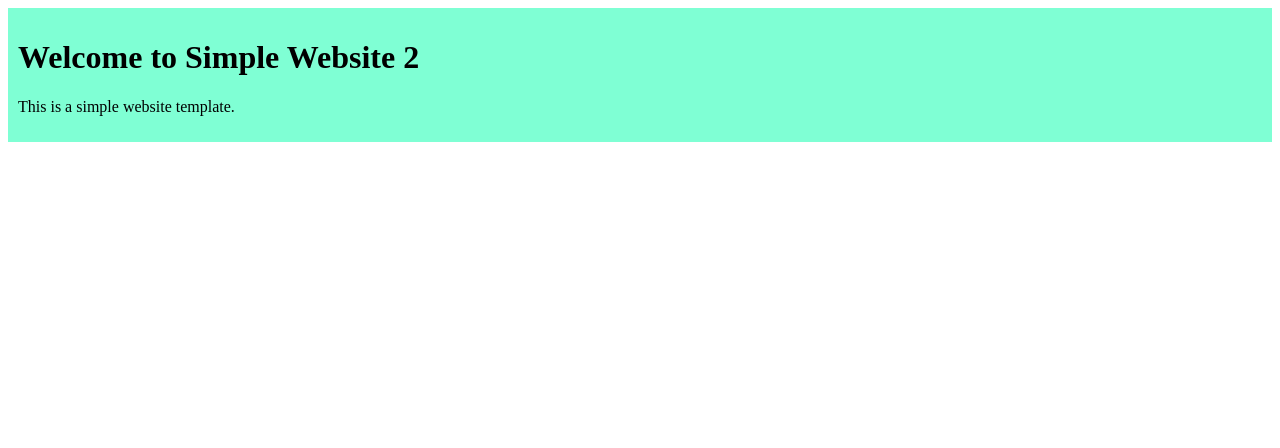
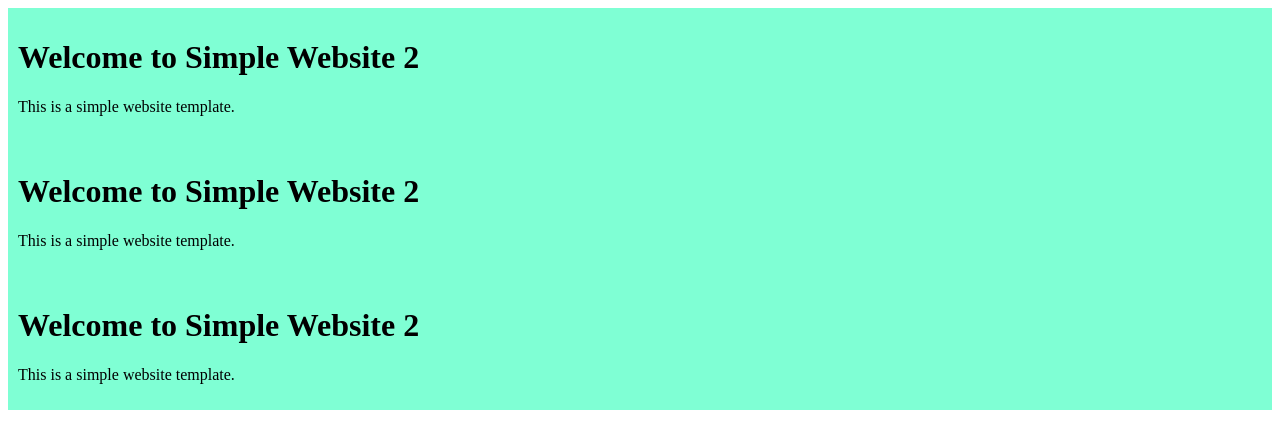
Before and after one commit to himel-sh/simple-website, a plain HTML site: page index.html in a window 1280 px wide. Drawn offline with Linux system fonts and the light colour scheme.

Commit message:
added seond  blog

```diff
--- a/index.html
+++ b/index.html
@@ -11,6 +11,16 @@
         <p>This is a simple website template.</p>
         <link rel="stylesheet" href="blog.css">
     </div>
+    <div>
+        <h1>Welcome to Simple Website 2</h1>
+        <p>This is a simple website template.</p>
+        <link rel="stylesheet" href="blog.css">
+    </div>
+    <div>
+        <h1>Welcome to Simple Website 2</h1>
+        <p>This is a simple website template.</p>
+        <link rel="stylesheet" href="blog.css">
+    </div>
 
 </body>
 </html>
```
